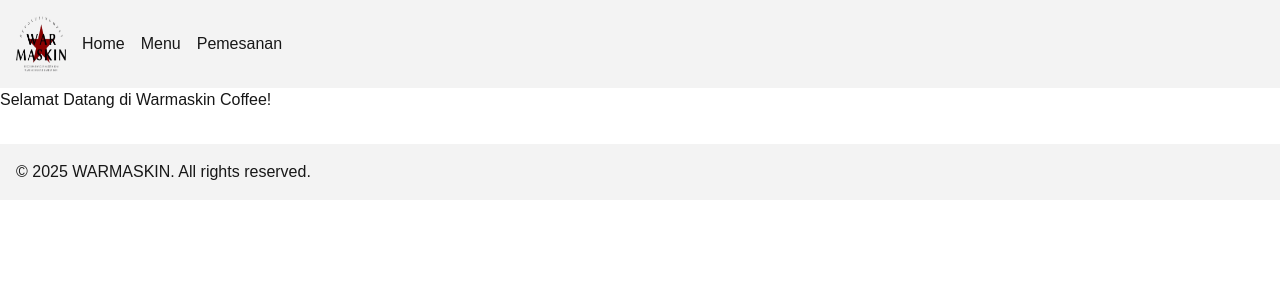
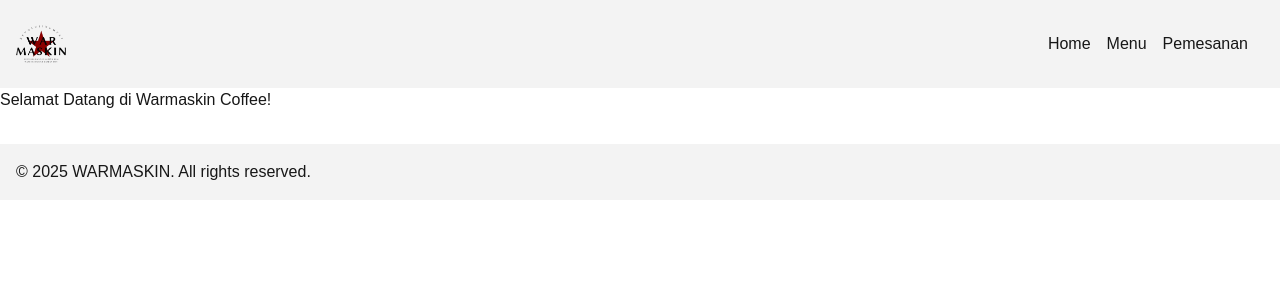
Before and after one commit to akmalghandi20/lagrande-pbs, a Next.js app in the folder frontend/: page / in a window 1280 px wide. Shown: the top 300 px of the page. Built offline with nearby package versions, Linux system fonts and the light colour scheme.

Commit message:
dayan: merubah layout navbar

```diff
--- a/frontend/component/header.tsx
+++ b/frontend/component/header.tsx
@@ -1,16 +1,33 @@
 import Image from "next/image";
 import Navbar from "./navbar";
 
-
 export default function Header() {
   return (
-    <header style={{backgroundColor: '#f3f3f3',
-    padding: '1rem',
-    display: 'flex',
-    }}>
-      <Image src="/warmaskin.png" alt="WARMASKIN Logo" width={50} height={50} />
-      <div>
-                <Navbar />
+    <header
+      style={{ backgroundColor: "#f3f3f3", padding: "1rem" }}
+    >
+      <div
+        style={{
+          display: "flex",
+          justifyContent: "space-between",
+          alignItems: "center",
+        }}
+      >
+        <Image
+          src="/warmaskin.png"
+          alt="WARMASKIN Logo"
+          width={50}
+          height={50}
+        />
+        <div
+          style={{
+            display: "flex",
+            alignItems: "center",
+            gap: "2rem",
+          }}
+        >
+          <Navbar />
+        </div>
       </div>
     </header>
   );
```
